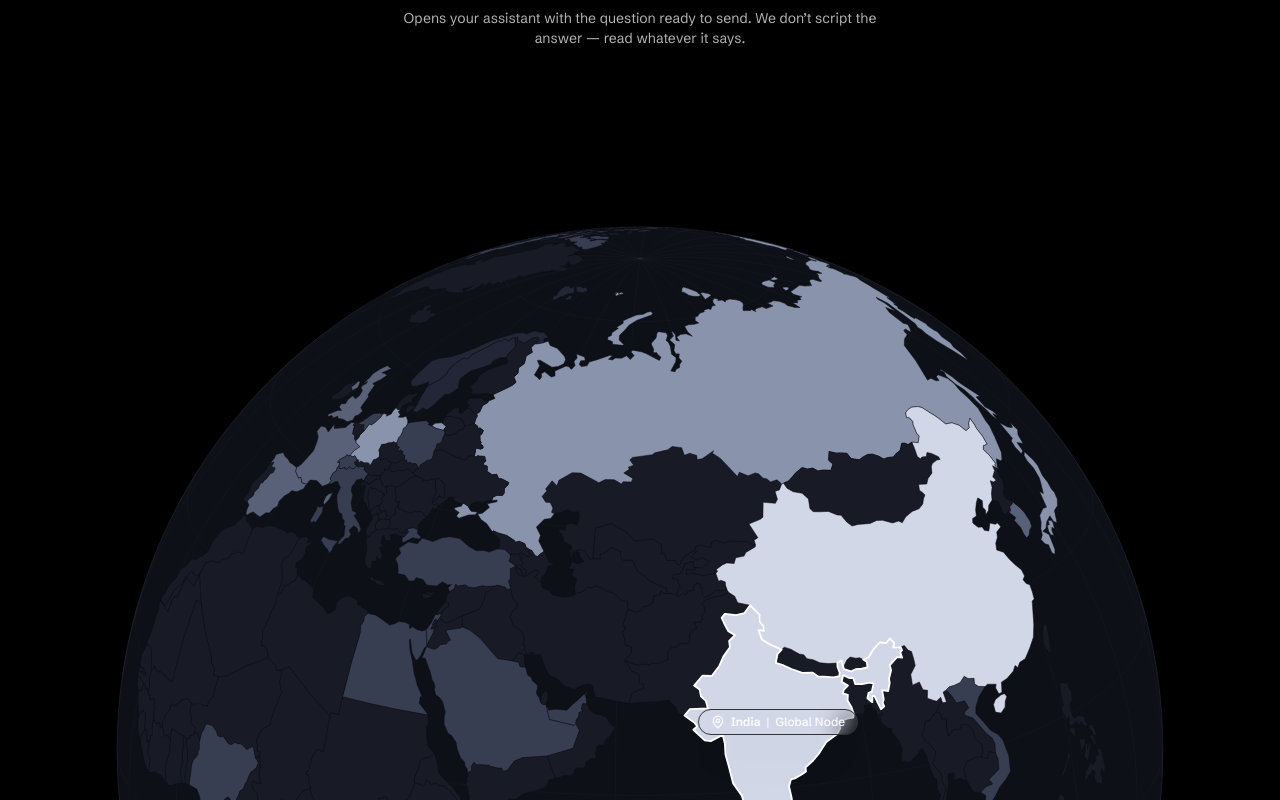
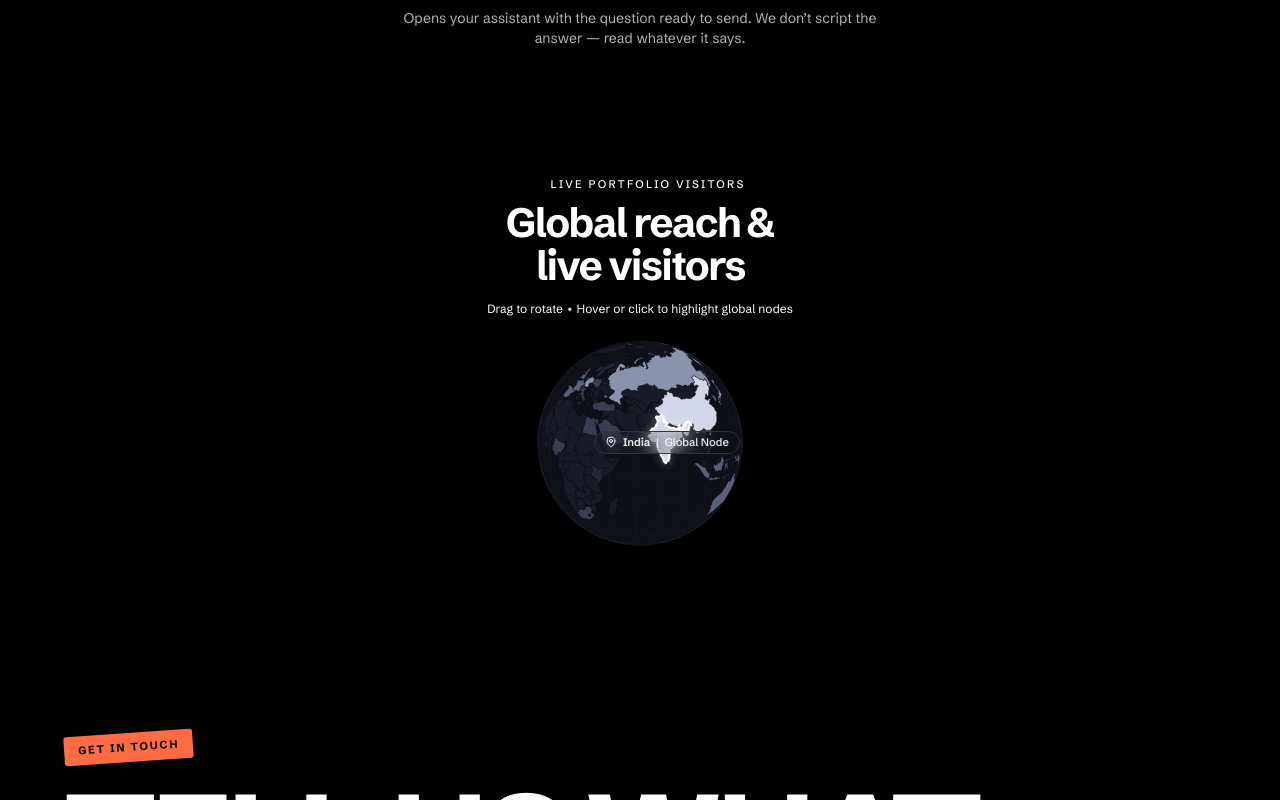
Before and after one commit to axiogenai/portfolio-redesign, a Next.js app: page / in a window 1280 px wide. Shown: the part 6700-7500 px from the top of the page. Built offline with nearby package versions, Linux system fonts and the light colour scheme.

Commit message:
fix(globe): scale to 5cm radius, add section typography, and upgrade to 60fps canvas engine with zero lag

```diff
--- a/components/GlobeChoroplethChart.tsx
+++ b/components/GlobeChoroplethChart.tsx
@@ -1,12 +1,12 @@
 "use client";
 
-import React, { useState, useEffect, useRef, useMemo, useCallback } from "react";
-import { geoOrthographic, geoPath, geoGraticule, geoCentroid } from "d3-geo";
+import React, { useState, useEffect, useRef, useCallback } from "react";
+import { geoOrthographic, geoPath, geoGraticule, geoCentroid, geoContains } from "d3-geo";
 import type { FeatureCollection, Geometry } from "geojson";
 import { MapPin } from "lucide-react";
 import { COUNTRY_DATA, type CountryMetric } from "@/data/countries";
 
-// Exact palette matching C:\Users\aditya\.gemini\antigravity\scratch\globe-choropleth-demo
+// Exact palette matching demo
 export const MAP_THEME_COLORS = {
   background: "#05060a",
   sphere: "#0e1017",
@@ -22,6 +22,7 @@ export const MAP_THEME_COLORS = {
     "#d2d7e8", // 05 highest (silver/white)
   ],
   highlightStroke: "#ffffff",
+  highlightGlow: "rgba(255, 255, 255, 0.5)",
 };
 
 export interface GlobeChoroplethProps {
@@ -38,126 +39,218 @@ export default function GlobeChoroplethChart({
   onSelectCountry,
 }: GlobeChoroplethProps) {
   const containerRef = useRef<HTMLDivElement>(null);
-  const [dimensions, setDimensions] = useState({ width: 700, height: 600 });
-  const [rotation, setRotation] = useState<[number, number, number]>([-78, -20, 0]); // Start angled on India
-  const [isDragging, setIsDragging] = useState(false);
-  const [activeCountryId, setActiveCountryId] = useState<string | null>(externalSelectedId || "356");
+  const canvasRef = useRef<HTMLCanvasElement>(null);
+  const [badgeState, setBadgeState] = useState<{
+    visible: boolean;
+    x: number;
+    y: number;
+    country: CountryMetric | null;
+  }>({
+    visible: true,
+    x: 0,
+    y: 0,
+    country: COUNTRY_DATA["356"] || null,
+  });
 
+  const activeCountryIdRef = useRef<string>("356");
+  const rotationRef = useRef<[number, number, number]>([-78, -20, 0]);
+  const baseRotationRef = useRef<[number, number, number]>([-78, -20, 0]);
+  const isDraggingRef = useRef(false);
   const isPointerDownRef = useRef(false);
   const hasDraggedRef = useRef(false);
-  const baseRotationRef = useRef<[number, number, number]>([-78, -20, 0]);
   const dragStartRef = useRef<{ x: number; y: number; rotation: [number, number, number] }>({
     x: 0,
     y: 0,
     rotation: [-78, -20, 0],
   });
 
-  // Gyroscope tracking (Desktop cursor parallax + Mobile DeviceOrientation)
   const gyroRef = useRef<{ current: [number, number]; target: [number, number] }>({
     current: [0, 0],
     target: [0, 0],
   });
 
+  const getFillColor = useCallback((id: string) => {
+    const metric = COUNTRY_DATA[id];
+    if (!metric) return MAP_THEME_COLORS.countryBase;
+    const users = metric.activeUsers;
+    if (users > 5000000) return MAP_THEME_COLORS.scales[4];
+    if (users > 2500000) return MAP_THEME_COLORS.scales[3];
+    if (users > 1200000) return MAP_THEME_COLORS.scales[2];
+    if (users > 500000) return MAP_THEME_COLORS.scales[1];
+    return MAP_THEME_COLORS.scales[0];
+  }, []);
+
   useEffect(() => {
-    if (externalSelectedId !== undefined) {
-      setActiveCountryId(externalSelectedId);
+    if (externalSelectedId) {
+      activeCountryIdRef.current = externalSelectedId;
     }
   }, [externalSelectedId]);
 
-  useEffect(() => {
-    if (!containerRef.current) return;
-    const observer = new ResizeObserver(([entry]) => {
-      if (entry) {
-        setDimensions({
-          width: Math.max(entry.contentRect.width, 260),
-          height: Math.max(entry.contentRect.height, 260),
-        });
-      }
-    });
-    observer.observe(containerRef.current);
-    return () => observer.disconnect();
-  }, []);
-
-  // Mobile DeviceOrientation Gyro Sensor Listener
+  // Mobile DeviceOrientation Gyro Sensor
   useEffect(() => {
     const handleOrientation = (e: DeviceOrientationEvent) => {
       if (e.gamma === null || e.beta === null) return;
-      const gamma = Math.max(-45, Math.min(45, e.gamma));
-      const beta = Math.max(-45, Math.min(45, e.beta - 40));
-      gyroRef.current.target = [gamma * 0.35, -beta * 0.3];
+      const gamma = Math.max(-35, Math.min(35, e.gamma));
+      const beta = Math.max(-35, Math.min(35, e.beta - 40));
+      gyroRef.current.target = [gamma * 0.3, -beta * 0.25];
     };
 
     window.addEventListener("deviceorientation", handleOrientation);
     return () => window.removeEventListener("deviceorientation", handleOrientation);
   }, []);
 
-  // Animation Loop: Ambient Drift + Gyroscope Spring Interpolation
-  useEffect(() => {
-    let animId: number;
-    let lastTime = performance.now();
-
-    const animate = (time: number) => {
-      const dt = time - lastTime;
-      lastTime = time;
-
-      // Smoothly interpolate (lerp) gyro tilt with spring damping
-      const g = gyroRef.current;
-      g.current[0] += (g.target[0] - g.current[0]) * 0.08;
-      g.current[1] += (g.target[1] - g.current[1]) * 0.08;
-
-      // Ambient drift when idle
-      if (!isPointerDownRef.current && !isDragging) {
-        const delta = (dt / 1000) * 2.2;
-        baseRotationRef.current[0] = (baseRotationRef.current[0] + delta) % 360;
-      }
-
-      // Compute total effective rotation: base + gyro tilt
-      const effectiveYaw = (baseRotationRef.current[0] + g.current[0]) % 360;
-      const effectivePitch = Math.max(-85, Math.min(85, baseRotationRef.current[1] + g.current[1]));
-
-      setRotation([effectiveYaw, effectivePitch, 0]);
-
-      animId = requestAnimationFrame(animate);
-    };
-
-    animId = requestAnimationFrame(animate);
-    return () => cancelAnimationFrame(animId);
-  }, [isDragging]);
-
-  // Desktop Mouse Gyro Parallax Handler
+  // Desktop Mouse Parallax
   const handleMouseMoveGyro = (e: React.MouseEvent<HTMLDivElement>) => {
     if (isPointerDownRef.current || !containerRef.current) return;
     const rect = containerRef.current.getBoundingClientRect();
     const nx = (e.clientX - rect.left) / rect.width - 0.5;
     const ny = (e.clientY - rect.top) / rect.height - 0.5;
-
-    // Smooth gyro tilt offset: ±14° yaw, ±9° pitch
-    gyroRef.current.target = [nx * 14, -ny * 9];
+    gyroRef.current.target = [nx * 12, -ny * 8];
   };
 
   const handleMouseLeaveGyro = () => {
     gyroRef.current.target = [0, 0];
   };
 
-  // Compute projection and path generator
-  const { projection, pathGenerator } = useMemo(() => {
-    const size = Math.min(dimensions.width, dimensions.height);
-    const radius = size / 2 - 12;
+  // High-performance 60fps Canvas Loop
+  useEffect(() => {
+    const canvas = canvasRef.current;
+    if (!canvas || !data?.features) return;
+    const ctx = canvas.getContext("2d", { alpha: true });
+    if (!ctx) return;
 
-    const proj = geoOrthographic()
-      .scale(Math.max(radius, 30))
-      .translate([dimensions.width / 2, dimensions.height / 2])
-      .rotate(rotation)
+    const graticule = geoGraticule().step([15, 15])();
+    let animId: number;
+    let lastTime = performance.now();
+
+    const render = (time: number) => {
+      const dt = time - lastTime;
+      lastTime = time;
+
+      const g = gyroRef.current;
+      g.current[0] += (g.target[0] - g.current[0]) * 0.08;
+      g.current[1] += (g.target[1] - g.current[1]) * 0.08;
+
+      if (!isPointerDownRef.current && !isDraggingRef.current) {
+        const delta = (dt / 1000) * 2.2;
+        baseRotationRef.current[0] = (baseRotationRef.current[0] + delta) % 360;
+      }
+
+      const effectiveYaw = (baseRotationRef.current[0] + g.current[0]) % 360;
+      const effectivePitch = Math.max(-85, Math.min(85, baseRotationRef.current[1] + g.current[1]));
+      rotationRef.current = [effectiveYaw, effectivePitch, 0];
+
+      const width = canvas.clientWidth || 220;
+      const height = canvas.clientHeight || 220;
+      const dpr = window.devicePixelRatio || 1;
+
+      if (canvas.width !== width * dpr || canvas.height !== height * dpr) {
+        canvas.width = width * dpr;
+        canvas.height = height * dpr;
+      }
+
+      ctx.save();
+      ctx.scale(dpr, dpr);
+      ctx.clearRect(0, 0, width, height);
+
+      const size = Math.min(width, height);
+      // 5cm radius (~95px to 105px radius depending on container)
+      const radius = size / 2 - 8;
+
+      const projection = geoOrthographic()
+        .scale(Math.max(radius, 20))
+        .translate([width / 2, height / 2])
+        .rotate(rotationRef.current)
         .clipAngle(90);
 
-    return {
-      projection: proj,
-      pathGenerator: geoPath(proj),
+      const path = geoPath(projection, ctx);
+
+      // 1. Ocean Sphere
+      ctx.beginPath();
+      path({ type: "Sphere" });
+      ctx.fillStyle = MAP_THEME_COLORS.sphere;
+      ctx.fill();
+      ctx.lineWidth = 1;
+      ctx.strokeStyle = MAP_THEME_COLORS.sphereStroke;
+      ctx.stroke();
+
+      // 2. Graticules
+      ctx.beginPath();
+      path(graticule);
+      ctx.lineWidth = 0.5;
+      ctx.strokeStyle = MAP_THEME_COLORS.graticule;
+      ctx.stroke();
+
+      // 3. Countries
+      let activeFeature: any = null;
+      for (let i = 0; i < data.features.length; i++) {
+        const feature = data.features[i];
+        const countryId = String(feature.id || feature.properties?.id || i).padStart(3, "0");
+        const isCurrentActive = countryId === activeCountryIdRef.current;
+
+        if (isCurrentActive) {
+          activeFeature = feature;
+        }
+
+        ctx.beginPath();
+        path(feature);
+        ctx.fillStyle = getFillColor(countryId);
+        ctx.fill();
+        ctx.lineWidth = 0.5;
+        ctx.strokeStyle = MAP_THEME_COLORS.countryStroke;
+        ctx.stroke();
+      }
+
+      // 4. Highlighted Country
+      if (activeFeature) {
+        ctx.save();
+        ctx.beginPath();
+        path(activeFeature);
+        ctx.fillStyle = getFillColor(activeCountryIdRef.current);
+        ctx.fill();
+        ctx.lineWidth = 2;
+        ctx.strokeStyle = MAP_THEME_COLORS.highlightStroke;
+        ctx.shadowColor = MAP_THEME_COLORS.highlightGlow;
+        ctx.shadowBlur = 10;
+        ctx.stroke();
+        ctx.restore();
+
+        try {
+          const center = geoCentroid(activeFeature);
+          const centerLon = -rotationRef.current[0];
+          const centerLat = -rotationRef.current[1];
+          const rad = Math.PI / 180;
+          const dLon = (center[0] - centerLon) * rad;
+          const lat1 = centerLat * rad;
+          const lat2 = center[1] * rad;
+          const cosD = Math.sin(lat1) * Math.sin(lat2) + Math.cos(lat1) * Math.cos(lat2) * Math.cos(dLon);
+
+          if (cosD > 0.1) {
+            const projected = projection(center);
+            if (projected && !isNaN(projected[0]) && !isNaN(projected[1])) {
+              setBadgeState({
+                visible: true,
+                x: projected[0],
+                y: projected[1],
+                country: COUNTRY_DATA[activeCountryIdRef.current] || null,
+              });
+            }
+          } else {
+            setBadgeState((prev) => (prev.visible ? { ...prev, visible: false } : prev));
+          }
+        } catch {}
+      }
+
+      ctx.restore();
+      animId = requestAnimationFrame(render);
     };
-  }, [dimensions, rotation]);
 
-  // Smooth pointer drag rotation handlers
-  const handlePointerDown = (e: React.PointerEvent<SVGSVGElement>) => {
+    animId = requestAnimationFrame(render);
+    return () => cancelAnimationFrame(animId);
+  }, [data, getFillColor]);
+
+  // Pointer drag & hover
+  const handlePointerDown = (e: React.PointerEvent<HTMLCanvasElement>) => {
     isPointerDownRef.current = true;
     hasDraggedRef.current = false;
     dragStartRef.current = {
@@ -169,14 +262,19 @@ export default function GlobeChoroplethChart({
     (e.currentTarget as Element).setPointerCapture?.(e.pointerId);
   };
 
-  const handlePointerMove = (e: React.PointerEvent<SVGSVGElement>) => {
-    if (!isPointerDownRef.current) return;
+  const handlePointerMove = (e: React.PointerEvent<HTMLCanvasElement>) => {
+    if (!canvasRef.current || !data?.features) return;
+    const rect = canvasRef.current.getBoundingClientRect();
+    const x = e.clientX - rect.left;
+    const y = e.clientY - rect.top;
+
+    if (isPointerDownRef.current) {
       const dx = e.clientX - dragStartRef.current.x;
       const dy = e.clientY - dragStartRef.current.y;
 
       if (!hasDraggedRef.current && (Math.abs(dx) > 3 || Math.abs(dy) > 3)) {
         hasDraggedRef.current = true;
-      setIsDragging(true);
+        isDraggingRef.current = true;
       }
 
       if (hasDraggedRef.current) {
@@ -185,84 +283,52 @@ export default function GlobeChoroplethChart({
         const newPitch = Math.max(-85, Math.min(85, dragStartRef.current.rotation[1] - dy * sensitivity));
         baseRotationRef.current = [newYaw, newPitch, 0];
       }
+    } else {
+      const size = Math.min(rect.width, rect.height);
+      const radius = size / 2 - 8;
+      const dx = x - rect.width / 2;
+      const dy = y - rect.height / 2;
+      const dist = Math.sqrt(dx * dx + dy * dy);
+
+      if (dist <= radius) {
+        const proj = geoOrthographic()
+          .scale(Math.max(radius, 20))
+          .translate([rect.width / 2, rect.height / 2])
+          .rotate(rotationRef.current)
+          .clipAngle(90);
+
+        try {
+          const coords = proj.invert?.([x, y]);
+          if (coords && !isNaN(coords[0]) && !isNaN(coords[1])) {
+            for (let i = 0; i < data.features.length; i++) {
+              const feat = data.features[i];
+              if (geoContains(feat, coords)) {
+                const cId = String(feat.id || feat.properties?.id || i).padStart(3, "0");
+                if (cId !== activeCountryIdRef.current) {
+                  activeCountryIdRef.current = cId;
+                  if (COUNTRY_DATA[cId]) {
+                    onSelectCountry?.(COUNTRY_DATA[cId]);
+                  }
+                }
+                break;
+              }
+            }
+          }
+        } catch {}
+      }
+    }
   };
 
-  const handlePointerUp = (e: React.PointerEvent<SVGSVGElement>) => {
+  const handlePointerUp = (e: React.PointerEvent<HTMLCanvasElement>) => {
     if (!isPointerDownRef.current) return;
     isPointerDownRef.current = false;
-    setIsDragging(false);
+    isDraggingRef.current = false;
     try {
       (e.currentTarget as Element).releasePointerCapture?.(e.pointerId);
     } catch {}
     setTimeout(() => {
       hasDraggedRef.current = false;
     }, 60);
-  };
-
-  // Country Fill logic based on traffic metrics
-  const getFill = useCallback((id: string) => {
-    const metric = COUNTRY_DATA[id];
-    if (!metric) return MAP_THEME_COLORS.countryBase;
-
-    const users = metric.activeUsers;
-    if (users > 5000000) return MAP_THEME_COLORS.scales[4];
-    if (users > 2500000) return MAP_THEME_COLORS.scales[3];
-    if (users > 1200000) return MAP_THEME_COLORS.scales[2];
-    if (users > 500000) return MAP_THEME_COLORS.scales[1];
-    return MAP_THEME_COLORS.scales[0];
-  }, []);
-
-  const activeCountry = activeCountryId ? COUNTRY_DATA[activeCountryId] : null;
-
-  // Find active feature
-  const activeFeature = useMemo(() => {
-    if (!activeCountryId || !data?.features) return null;
-    return (
-      data.features.find((f: any) => {
-        const id = String(f.id || f.properties?.id).padStart(3, "0");
-        return id === activeCountryId;
-      }) || null
-    );
-  }, [data, activeCountryId]);
-
-  // Compute active path
-  const activePath = useMemo(() => {
-    if (!activeFeature) return null;
-    return pathGenerator(activeFeature);
-  }, [activeFeature, pathGenerator]);
-
-  // Synchronous Badge position calculation (zero frame lag, hemisphere-aware)
-  const badgePos = useMemo(() => {
-    if (!activeFeature) return null;
-    try {
-      const center = geoCentroid(activeFeature);
-      const centerLon = -rotation[0];
-      const centerLat = -rotation[1];
-      const rad = Math.PI / 180;
-      const dLon = (center[0] - centerLon) * rad;
-      const lat1 = centerLat * rad;
-      const lat2 = center[1] * rad;
-      const cosD = Math.sin(lat1) * Math.sin(lat2) + Math.cos(lat1) * Math.cos(lat2) * Math.cos(dLon);
-      // If center is on the back hemisphere or too close to horizon edge, hide badge
-      if (cosD <= 0.1) return null;
-      const projected = projection(center);
-      if (!projected || isNaN(projected[0]) || isNaN(projected[1])) return null;
-      return { x: projected[0], y: projected[1] };
-    } catch {
-      return null;
-    }
-  }, [activeFeature, projection, rotation]);
-
-  const graticuleLines = useMemo(() => {
-    return pathGenerator(geoGraticule().step([15, 15])());
-  }, [pathGenerator]);
-
-  const handleCountryInteraction = (countryId: string) => {
-    if (isPointerDownRef.current || hasDraggedRef.current) return;
-    setActiveCountryId(countryId);
-    if (COUNTRY_DATA[countryId]) {
-      onSelectCountry?.(COUNTRY_DATA[countryId]);
-    }
   };
 
   return (
@@ -272,83 +338,28 @@ export default function GlobeChoroplethChart({
       onMouseLeave={handleMouseLeaveGyro}
       className={`relative w-full h-full select-none overflow-hidden touch-none flex items-center justify-center bg-transparent ${className}`}
     >
-      <svg
-        width={dimensions.width}
-        height={dimensions.height}
-        className={`w-full h-full select-none ${isDragging ? "cursor-grabbing" : "cursor-grab"}`}
+      <canvas
+        ref={canvasRef}
+        className="w-full h-full cursor-grab active:cursor-grabbing select-none"
         onPointerDown={handlePointerDown}
         onPointerMove={handlePointerMove}
         onPointerUp={handlePointerUp}
         onPointerCancel={handlePointerUp}
-      >
-        {/* Globe Base Ocean / Sphere */}
-        <path
-          d={pathGenerator({ type: "Sphere" }) || ""}
-          fill={MAP_THEME_COLORS.sphere}
-          stroke={MAP_THEME_COLORS.sphereStroke}
-          strokeWidth={1}
       />
 
-        {/* Graticule Grid Lines */}
-        {graticuleLines && (
-          <path
-            d={graticuleLines}
-            fill="none"
-            stroke={MAP_THEME_COLORS.graticule}
-            strokeWidth={0.5}
-            className="pointer-events-none"
-          />
-        )}
-
-        {/* Base Countries Mesh */}
-        <g className="globe-countries">
-          {data?.features?.map((feature, idx) => {
-            const countryId = String(feature.id || feature.properties?.id || idx).padStart(3, "0");
-            const path = pathGenerator(feature);
-            if (!path) return null;
-
-            return (
-              <path
-                key={countryId}
-                d={path}
-                fill={getFill(countryId)}
-                stroke={MAP_THEME_COLORS.countryStroke}
-                strokeWidth={0.5}
-                className="cursor-pointer transition-[fill] duration-150 hover:brightness-125"
-                onMouseEnter={() => handleCountryInteraction(countryId)}
-                onClick={() => handleCountryInteraction(countryId)}
-              />
-            );
-          })}
-        </g>
-
-        {/* Selected / Highlighted Country Layer (Crisp White Outline on top) */}
-        {activePath && (
-          <path
-            d={activePath}
-            fill={getFill(activeCountryId!)}
-            stroke={MAP_THEME_COLORS.highlightStroke}
-            strokeWidth={1.8}
-            strokeLinejoin="round"
-            strokeLinecap="round"
-            className="pointer-events-none drop-shadow-[0_0_12px_rgba(255,255,255,0.45)]"
-          />
-        )}
-      </svg>
-
-      {/* Synchronized Floating Pill Badge matching user reference media_1788692601270.png */}
-      {badgePos && activeCountry && (
+      {/* Synchronized Floating Pill Badge */}
+      {badgeState.visible && badgeState.country && (
         <div
-          className="pointer-events-none absolute z-50 -translate-x-1/2 -translate-y-full mb-2 flex items-center gap-1.5 rounded-full border border-[#2b3047] bg-[#121522]/95 px-3 py-1 text-xs text-white shadow-2xl backdrop-blur-md whitespace-nowrap will-change-transform select-none"
+          className="pointer-events-none absolute z-50 -translate-x-1/2 -translate-y-full mb-2 flex items-center gap-1.5 rounded-full border border-[#2b3047] bg-[#121522]/95 px-2.5 py-0.5 text-[11px] text-white shadow-2xl backdrop-blur-md whitespace-nowrap will-change-transform select-none"
           style={{
-            left: `${badgePos.x}px`,
-            top: `${badgePos.y - 8}px`,
+            left: `${badgeState.x}px`,
+            top: `${badgeState.y - 6}px`,
           }}
         >
-          <MapPin className="w-3.5 h-3.5 text-purple-400 fill-purple-400/20 shrink-0" />
-          <span className="font-semibold text-slate-100">{activeCountry.name}</span>
+          <MapPin className="w-3 h-3 text-purple-400 fill-purple-400/20 shrink-0" />
+          <span className="font-semibold text-slate-100">{badgeState.country.name}</span>
           <span className="text-slate-600 font-light mx-0.5">|</span>
-          <span className="text-slate-300 font-medium">{activeCountry.tier || "Global Node"}</span>
+          <span className="text-slate-300 font-medium">{badgeState.country.tier || "Global Node"}</span>
         </div>
       )}
     </div>
--- a/components/LiveVisitors.tsx
+++ b/components/LiveVisitors.tsx
@@ -1,7 +1,9 @@
 "use client";
 
 import React, { useState, useEffect } from "react";
+import { motion } from "framer-motion";
 import * as topojson from "topojson-client";
+import BlurLines from "./BlurLines";
 import GlobeChoroplethChart from "./GlobeChoroplethChart";
 
 export default function LiveVisitors() {
@@ -38,13 +40,59 @@ export default function LiveVisitors() {
   return (
     <section
       id="live-visitors"
-      className="w-full bg-[#05060a] flex items-center justify-center overflow-hidden"
+      className="w-full bg-[#05060a] px-4 font-['Schibsted_Grotesk',sans-serif] md:px-[clamp(32px,6vw,160px)] flex flex-col items-center justify-center overflow-hidden"
       style={{
-        paddingTop: "clamp(36px, 6vw, 96px)",
-        paddingBottom: "clamp(36px, 6vw, 96px)",
+        paddingTop: "clamp(24px, 3vw, 44px)",
+        paddingBottom: "clamp(24px, 3vw, 44px)",
       }}
     >
-      <div className="w-full max-w-[1000px] h-[78vh] min-h-[380px] max-h-[700px] flex items-center justify-center relative px-4">
+      {/* Top Header with Tag, Headline, and Subtitle */}
+      <div className="mx-auto mb-4 flex max-w-xl flex-col items-center text-center">
+        {/* Top Tag Pill */}
+        <motion.div
+          className="mb-2 flex items-center gap-2 text-[11px] font-medium uppercase tracking-[0.2em] text-slate-400"
+          initial={{ opacity: 0, y: 6 }}
+          whileInView={{ opacity: 1, y: 0 }}
+          viewport={{ once: true, amount: 0.6 }}
+          transition={{ duration: 0.5, ease: [0.16, 1, 0.3, 1] }}
+        >
+          <span className="relative flex h-2 w-2">
+            <span className="animate-ping absolute inline-flex h-full w-full rounded-full bg-emerald-400 opacity-75"></span>
+            <span className="relative inline-flex rounded-full h-2 w-2 bg-emerald-500"></span>
+          </span>
+          Live Portfolio Visitors
+        </motion.div>
+
+        {/* Section Headline */}
+        <h2
+          className="text-white text-center"
+          style={{
+            fontSize: "clamp(1.65rem, 3.2vw, 3rem)",
+            lineHeight: 1.05,
+            letterSpacing: "-0.04em",
+            fontWeight: 700,
+          }}
+        >
+          <BlurLines lines={["Global reach &", "live visitors"]} className="block" />
+        </h2>
+
+        {/* Subtitle */}
+        <motion.p
+          className="mt-2 max-w-sm text-xs text-slate-400 text-center"
+          initial={{ opacity: 0, y: 6 }}
+          whileInView={{ opacity: 1, y: 0 }}
+          viewport={{ once: true, amount: 0.4 }}
+          transition={{ duration: 0.5, ease: [0.16, 1, 0.3, 1], delay: 0.12 }}
+        >
+          Drag to rotate • Hover or click to highlight global nodes
+        </motion.p>
+      </div>
+
+      {/* Standalone Compact 5cm Radius 3D Globe */}
+      <div
+        className="flex items-center justify-center relative select-none"
+        style={{ width: "220px", height: "220px" }}
+      >
         {loading ? (
           <div className="text-xs text-slate-500 font-mono flex items-center gap-2">
             <span className="w-2 h-2 rounded-full bg-cyan-400 animate-pulse" />
```
Lines whose indentation alone changed are shown as unchanged.
